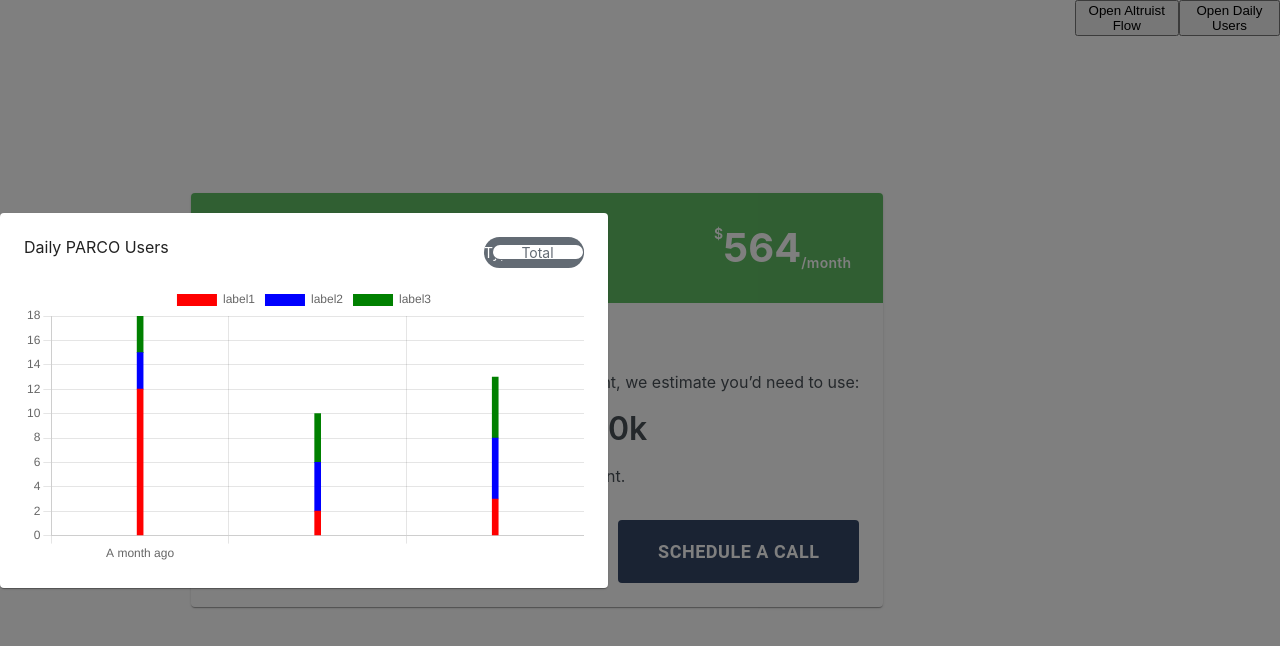
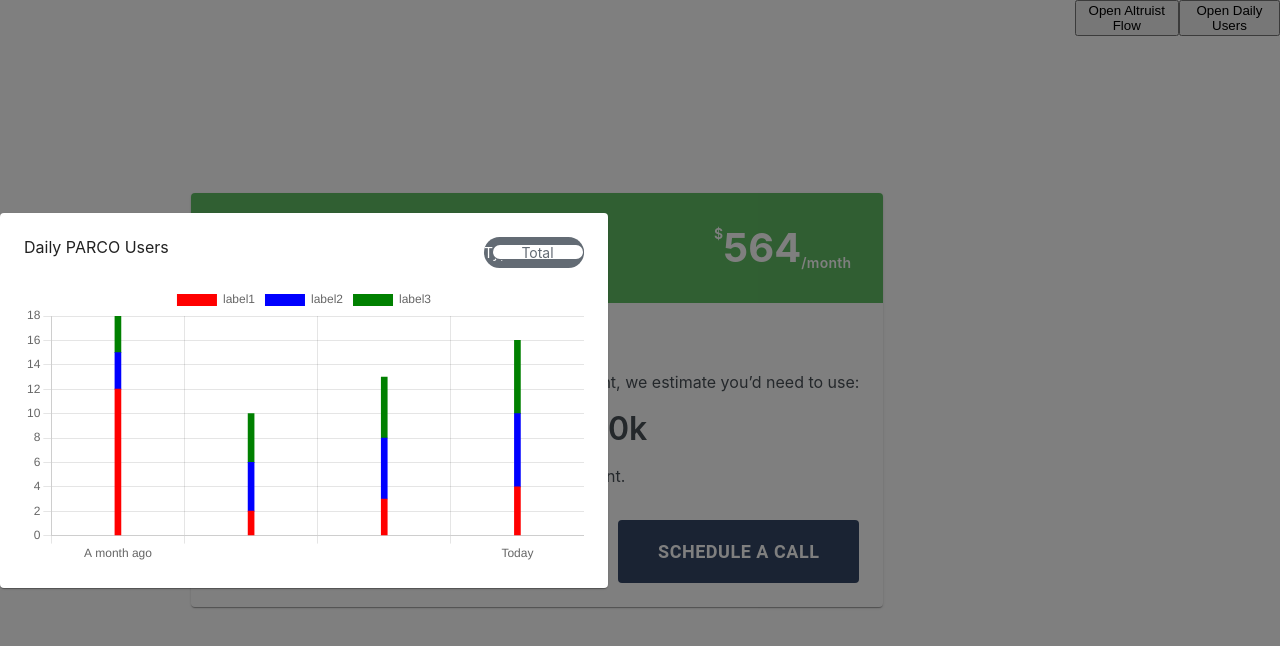
Before and after one commit to kristiyip/parco-tasks, a React (Create React App) app: page / in a window 1280 px wide. Both pictures are taken after a click on the button "Open Daily Users". Shown: the top 646 px of the page. Built offline with nearby package versions, Linux system fonts and the light colour scheme.

Commit message:
write helper functions for grabbing date a month ago and getting chart labels

```diff
--- a/src/DailyUsers/DailyUsersChart.tsx
+++ b/src/DailyUsers/DailyUsersChart.tsx
@@ -9,6 +9,7 @@
   Legend
 } from 'chart.js'
 import { Users } from './mockData';
+import { getStackedBarChartLabels } from './helper';
 
 ChartJS.register(
   BarElement,
@@ -19,8 +20,10 @@
 );
 
 export default function DailyUsersChart() {
+  const labels = getStackedBarChartLabels()
+
   const [chartData, setChartData] = useState({
-    labels: ['A month ago', '', 'Today'],
+    labels: labels,
     datasets: [
       {
         label: 'label1',
@@ -52,7 +55,7 @@
           callback: function(val: any, index: any) {
             if(index === 0) {
               return 'A month ago'
-            } else if(index === (Users.length - 1)) {
+            } else if(index === (labels.length - 1)) {
               return 'Today'
             } else {
               return ''
--- a/src/DailyUsers/helper/index.ts
+++ b/src/DailyUsers/helper/index.ts
@@ -1,5 +1,30 @@
+import moment from "moment"
+
 export const chartDataTransformer = (data: any) => {
   return {
     labels: ['A Month Ago', 'Today']
   }
 }
+
+export const getOneMonthAgoWithoutYear = () => {
+  let d = moment()
+  let oneMonthAgo = d.subtract(1, 'month')
+  const formattedDate = oneMonthAgo.format('ll').replace(/,\s*\d{4}/, '')
+
+  return formattedDate
+}
+
+export const getStackedBarChartLabels = () => {
+  const daysInAMonth = 4
+  let labels = Array(daysInAMonth).fill('').map((day, i) => {
+    if(i == 0) {
+      return getOneMonthAgoWithoutYear()
+    } else if(i == daysInAMonth - 1) {
+      return "Today"
+    } else {
+      return day
+    }
+  })
+  console.log(labels)
+  return labels
+}
```
